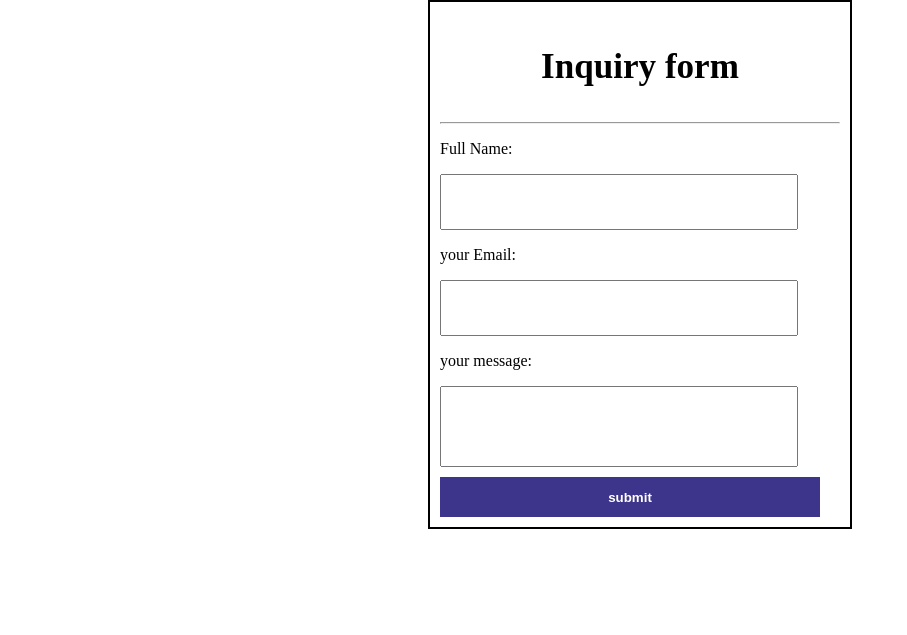
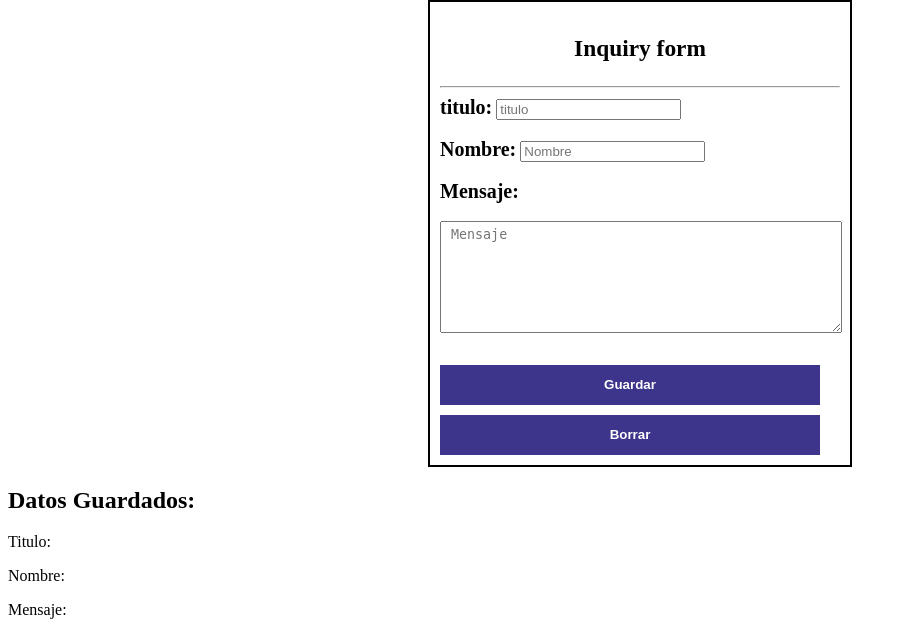
Before and after one commit to Stx31/primer-blog-front, a PHP site: page /reg.html in a window 1280 px wide. Shown: the part 208-843 px from the top of the page, without its empty margins (0-907 px from the left). Before the commit the page ends 737 px from the top, so only its background shows below. Run offline with PHP 8.4, Linux system fonts and the light colour scheme.

Commit message:
arreglo html js borrar info de localdata)

```diff
--- a/app.js
+++ b/app.js
@@ -1,20 +1,32 @@
-const formulario = document.getElementById("formularioContacto"); // Selecciona el formulario correcto
-formulario.addEventListener("submit", function (event) {
-    event.preventDefault(); // Evitar que se envíe el formulario
+function guardarDatos() {
+    var email = document.getElementById("emailInput").value;
+    var name = document.getElementById("nameInput").value;
+    var message = document.getElementById("messageInput").value;
 
-    // Obtener los valores de los campos
-    const nombre = document.getElementById("nombre").value;
-    const email = document.getElementById("email").value;
-    const mensaje = document.getElementById("mensaje").value;
+    localStorage.setItem("userEmail", email);
+    localStorage.setItem("userName", name);
+    localStorage.setItem("userMessage", message);
 
-    // Guardar los valores en Local Storage
-    localStorage.setItem("nombre", nombre);
-    localStorage.setItem("email", email);
-    localStorage.setItem("mensaje", mensaje);
+    mostrarDatos();
+}
 
-    // Mostrar un mensaje en pantalla
-    alert("Datos guardados en Local Storage.");
+function mostrarDatos() {
+    var email = localStorage.getItem("userEmail") || "";
+    var name = localStorage.getItem("userName") || "";
+    var message = localStorage.getItem("userMessage") || "";
 
-    // Limpiar el formulario
-    formulario.reset();
-});
+    document.getElementById("savedEmail").textContent = email;
+    document.getElementById("savedName").textContent = name;
+    document.getElementById("savedMessage").textContent = message;
+}
+
+function borrarDatos() {
+    localStorage.removeItem("userEmail");
+    localStorage.removeItem("userName");
+    localStorage.removeItem("userMessage");
+
+    mostrarDatos();
+}
+
+
+window.onload = mostrarDatos;
--- a/reg.html
+++ b/reg.html
@@ -20,23 +20,25 @@
             </div>
             <hr>
             <form id="formularioContacto">
-                <div class="name_label">
-                    <p>Full Name:</p>
-                </div>
-                <input type="text" class="input" id="nombre">
-                <div class="email_label">
-                    <p>your Email:</p>
-                </div>
-                <input type="email" class="input" id="email">
-                <div class="mensaje_label">
-                    <p>your message:</p>
-                </div>
-                <input type="text" class="msj" id="mensaje">
+                <label for="emailInput" class="titulo">titulo:</label>
+        <input type="text" id="emailInput" placeholder="titulo" required><br><br>
 
-                <button type="submit" id="input" class="btn">submit</button>
+        <label class="titulo" for="nameInput">Nombre:</label>
+        <input type="text" id="nameInput" placeholder="Nombre" required><br><br>
+
+        <label for="messageInput" class="titulo">Mensaje:</label><br><br>
+        <textarea class="textarea" id="messageInput" placeholder="Mensaje" rows="4" required></textarea><br><br>
+
+        <button class="btn"type="button" onclick="guardarDatos()">Guardar</button>
+        <button  class="btn"type="button" onclick="borrarDatos()">Borrar</button>
             </form>
         </div>
     </div>
+    <h2>Datos Guardados:</h2>
+    <p>Titulo: <span id="savedEmail"></span></p>
+    <p>Nombre: <span id="savedName"></span></p>
+    <p>Mensaje: <span id="savedMessage"></span></p>
+
 
    <script src="app.js"></script>
 </body>
--- a/style.reg.css
+++ b/style.reg.css
@@ -7,7 +7,6 @@
     text-align: center;
 }
 
-
 .caja {
     border: rgb(0, 0, 0) 2px solid;
     width: 400px;
@@ -16,37 +15,17 @@
 
 }
 
-.container{
-width: 100%;
-
-}
 .titulo{
     color: black;
     font-weight: bold;
     text-align: center;
-    font-size: 30px;
+    font-size: 20px;
 }
-.name{
+.nombre{
     color: black;
     font-weight: bold;
-
-}
-.email{
-    color: black;
-    font-weight: bold;
-}
-.mensaje{
-    color: black;
-    font-weight: bold;
-}
-.input{
-    width: 350px;
-    height:50px ;
-}
-
-.msj{
-    width: 350px;
-    height:75px ;
+    text-align: center;
+    font-size: 25px;
 }
 .btn{
     width: 380px;
@@ -59,3 +38,8 @@ width: 100%;
     background-color: #3d348b;
     margin-top: 10px;
 }
+.textarea{
+    width: 380px;
+    height: 100px;
+    padding: 5px 10px;
+}
```
Also changed, not shown: index.html (+5 -2 lines). Lines whose indentation alone changed are shown as unchanged.
